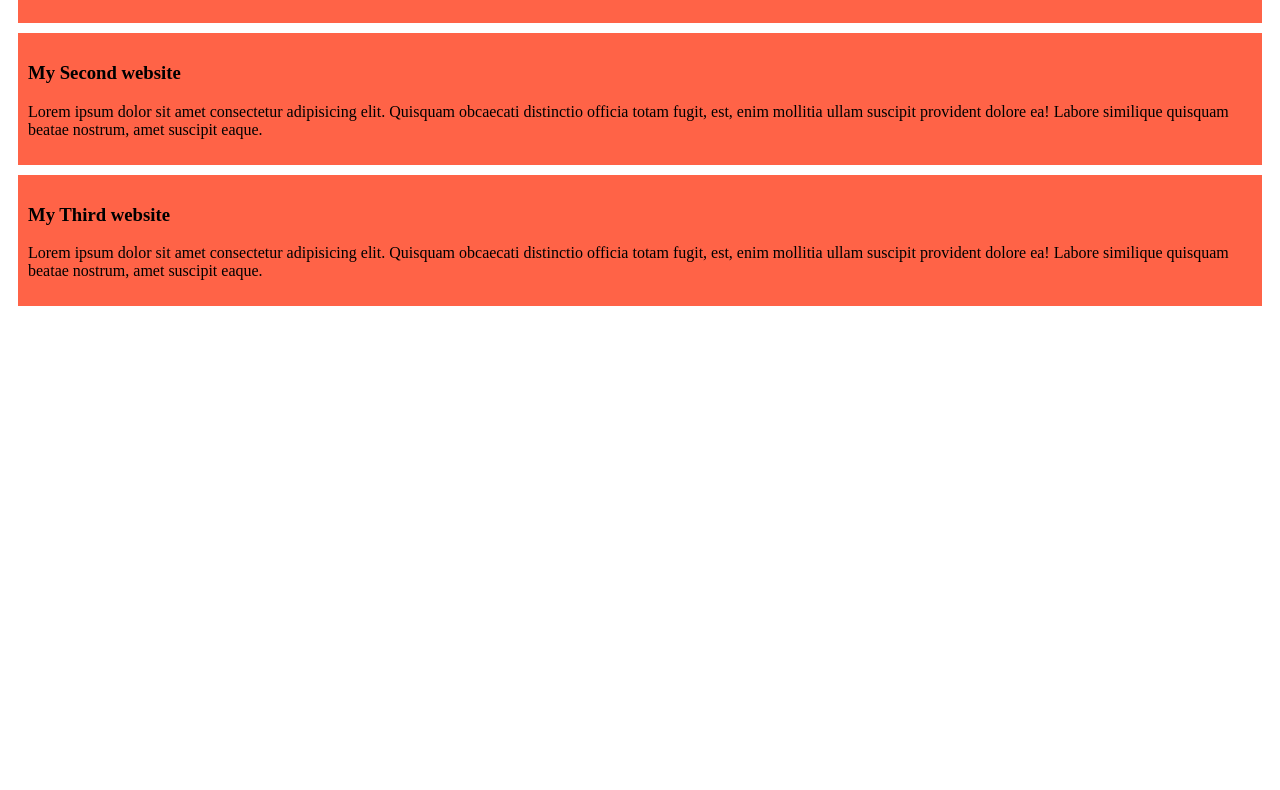
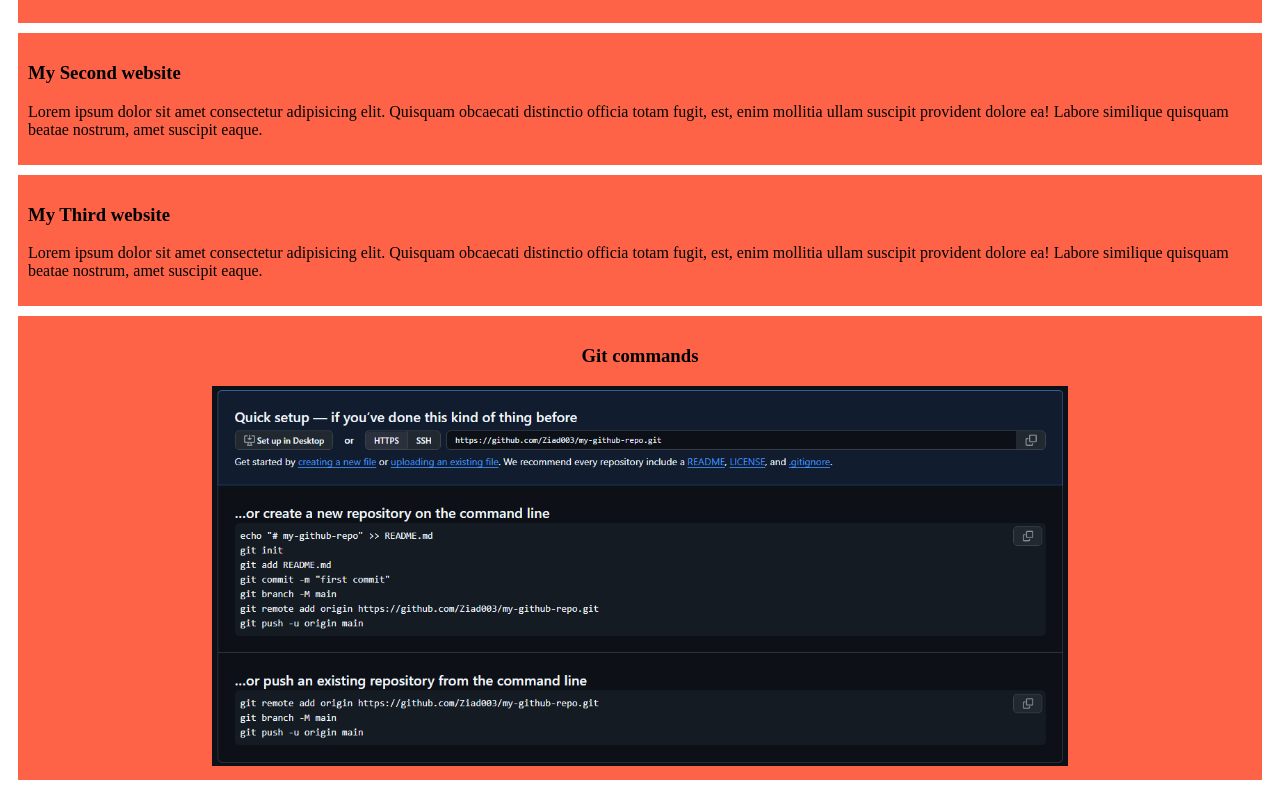
Before and after one commit to Ziad003/my-first-website, a plain HTML site: page index.html in a window 1280 px wide. Shown: the part 118-908 px from the top of the page. Before the commit the page ends 800 px from the top, so only its background shows below. Drawn offline with Linux system fonts and the light colour scheme.

Commit message:
pushing2

```diff
--- a/css/style.css
+++ b/css/style.css
@@ -3,3 +3,6 @@ div{
     padding: 10px;
     margin: 10px;
 }
+.div4{
+    text-align: center;
+}
--- a/index.html
+++ b/index.html
@@ -19,5 +19,9 @@
         <h3>My Third website</h3>
         <p>Lorem ipsum dolor sit amet consectetur adipisicing elit. Quisquam obcaecati distinctio officia totam fugit, est, enim mollitia ullam suscipit provident dolore ea! Labore similique quisquam beatae nostrum, amet suscipit eaque.</p>
     </div>
+    <div class="div4">
+        <h3>Git commands</h3>
+        <img src="/Images/Git.png" alt="" width="70%">
+    </div>
 </body>
 </html>
```
Also changed, not shown: Images/Git.png (added).
